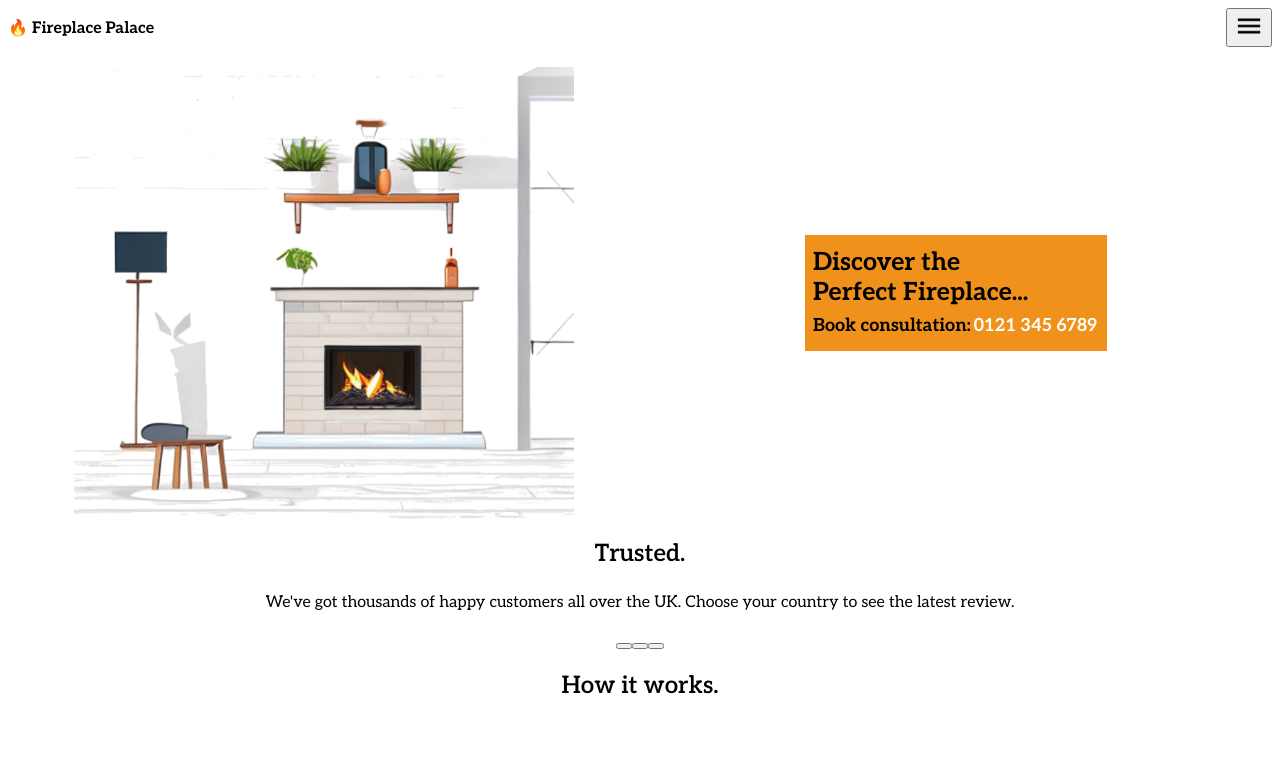
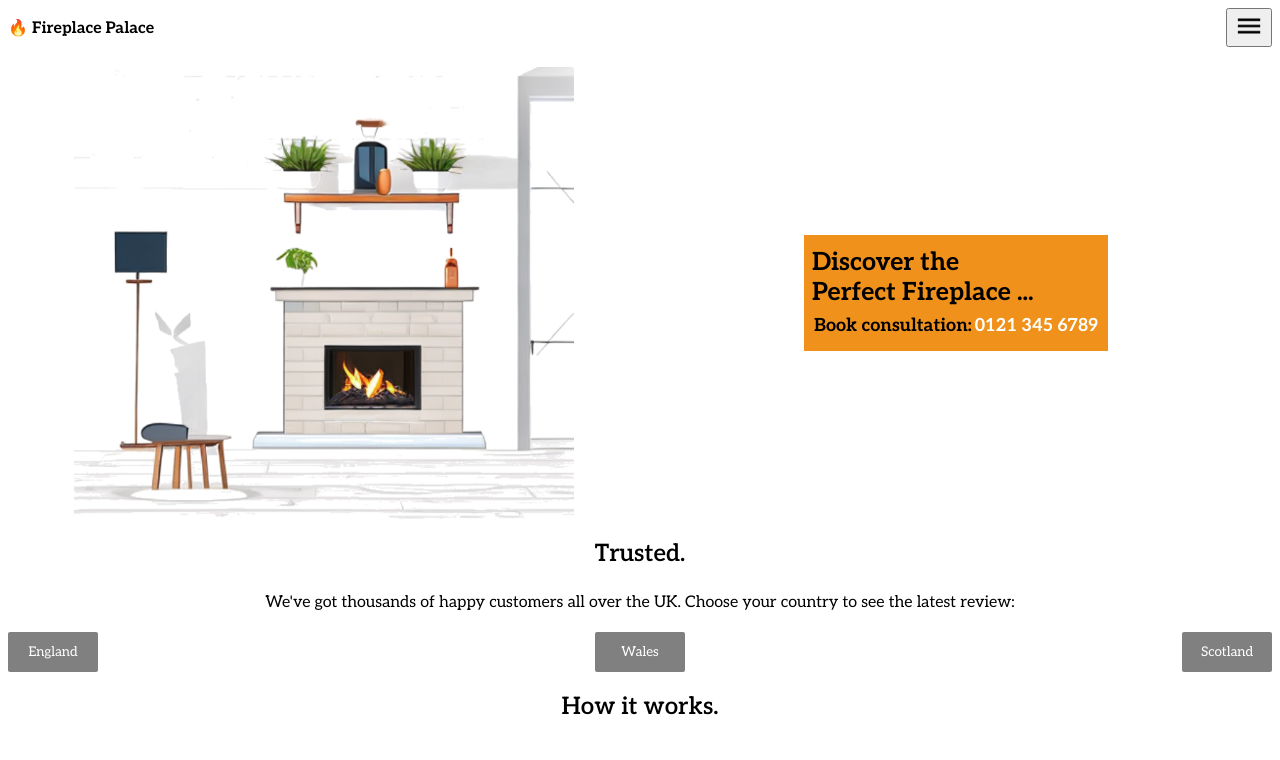
Before and after one commit to cbazzy/fireplace-fork, a Next.js app: page / in a window 1280 px wide. Shown: the top 760 px of the page. Built offline with nearby package versions, Linux system fonts and the light colour scheme.

Commit message:
draft for scotland button div

```diff
--- a/src/hero-folder/Hero.jsx
+++ b/src/hero-folder/Hero.jsx
@@ -21,7 +21,7 @@ export default function Hero() {
             <div className="orange-box-top">
               Discover the
               <br />
-              Perfect Fireplace...
+              Perfect Fireplace ...
             </div>
 
             <div className="orange-box-bottom">
--- a/src/hero-folder/hero.css
+++ b/src/hero-folder/hero.css
@@ -47,14 +47,15 @@
 
 .orange-box-bottom {
   display: flex;
+  flex-direction: row;
+  justify-content: space-between;
   margin-top: 0;
   margin-bottom: 0px;
   font-size: 18px;
-  margin-left: 8px;
+  margin-left: 10px;
 }
 
 .orange-box-bottom-right {
-  display: grid;
   margin-left: 3px;
   margin-bottom: 15px;
   padding-right: 10px;
@@ -71,7 +72,6 @@
 }
 
 @media (min-width: 1024px) {
-
   .hero {
     flex-direction: row;
     justify-content: flex-start;
--- a/src/how-it-works-folder/hiw.css
+++ b/src/how-it-works-folder/hiw.css
@@ -6,11 +6,10 @@
 }
 
 .hiw-image-container {
-  max-height: 100%;
+  max-height: 50%;
   display: flex;
   justify-content: center;
   margin: auto;
-  font-family: "Aleo", serif;
 }
 
 .how-it-works-title {
--- a/src/trusted-folder/trusted.css
+++ b/src/trusted-folder/trusted.css
@@ -25,8 +25,23 @@
   font-size: 16px;
 }
 
+.button {
+  width: 90px;
+  height: 40px;
+  background-color: gray;
+  color: white;
+  border-width: 0px;
+  border-radius: 2px;
+  font-family: "Aleo", serif;
+}
+
 .buttons-container {
- display: flex;
+  width: 100%;
+  display: flex;
   flex-direction: row;
   justify-content: space-between;
 }
+
+.close-button {
+  margin-top: 50px;
+}
--- a/src/trusted-folder/trusted.jsx
+++ b/src/trusted-folder/trusted.jsx
@@ -1,34 +1,62 @@
+"use client";
 import "react";
 import "./trusted.css";
+import { useState, useEffect } from "react";
 
 export default function Trusted() {
+  const [scotlandToggle, setScotlandToggle] = useState(false);
+
+  useEffect(() => {
+    if (scotlandToggle) {
+      console.log("scotland toggled");
+    }
+  }, [scotlandToggle]);
+  function handleClick() {
+    setScotlandToggle(!scotlandToggle);
+  }
+
+  function handleClick() {
+    setScotlandToggle(!scotlandToggle);
+  }
+
   return (
     <>
       <div className="trusted-container">
-
         <div className="trusted-title">Trusted.</div>
 
         <div className="trusted-desc">
           We've got thousands of happy customers all over the UK. Choose your
-            country to see the latest review.
+          country to see the latest review:
         </div>
 
         <div className="buttons-container">
-
           <div>
-            <button className="button1"></button>
+            <button className="button">England</button>
           </div>
 
           <div>
-            <button className="button1"></button>
+            <button className="button">Wales</button>
           </div>
 
           <div>
-            <button className="button1"></button>
+            <button onClick={handleClick} className="button">
+              Scotland
+            </button>
+            {scotlandToggle ? (
+              <div>
+                <button onClick={handleClick} className="close-button">
+                  Close Button
+                </button>
               </div>
-
+            ) : null}
+          </div>
         </div>
       </div>
     </>
   );
 }
+
+//   <button onClick={handleClick}>Menu</button>
+// {menuToggle ? <div className="mobile-menu">
+// <button onClick={handleClick}>Close Button</button>
+// </div> : null}
```
Lines whose indentation alone changed are shown as unchanged.
